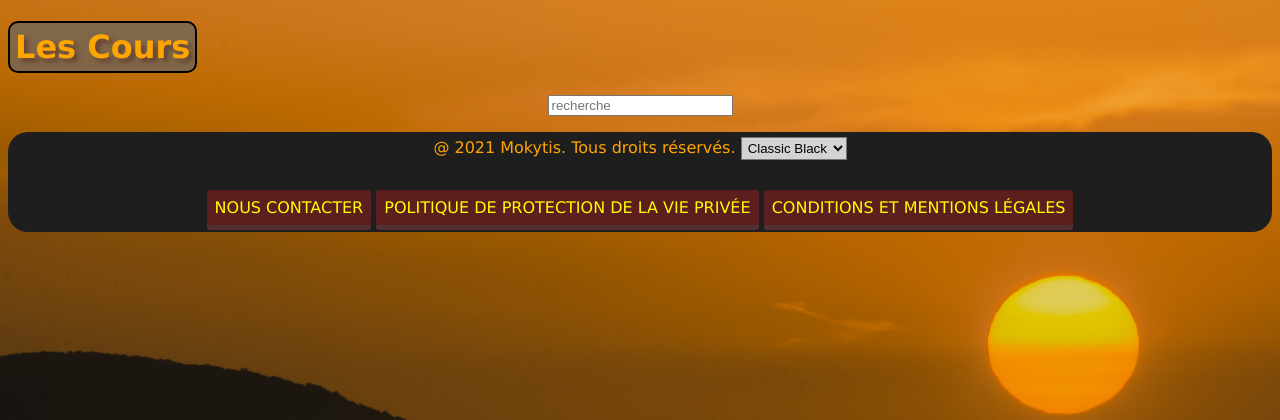
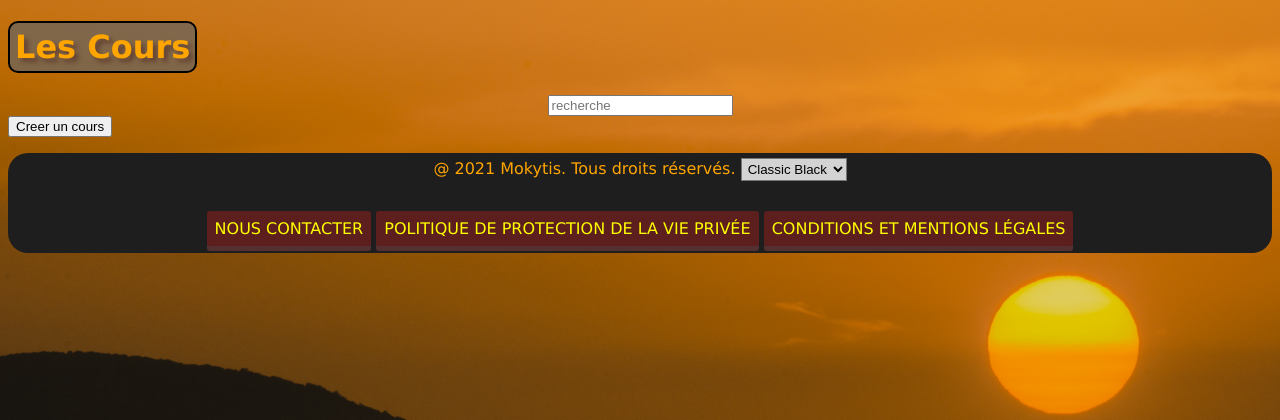
Before and after one commit to Meandres/mokytis, a PHP site: page /Vue/vueListeCours.php in a window 1280 px wide. Shown: the part 174-594 px from the top of the page. Run offline with PHP 8.4, Linux system fonts and the light colour scheme; the template is opened without the code that fills it, so the values that code supplies are empty; some libraries are stand-ins or nearby versions.

Commit message:
Update vueListeCours.php
modif quentin vueListeCours

```diff
--- a/Vue/vueListeCours.php
+++ b/Vue/vueListeCours.php
@@ -13,6 +13,11 @@ ob_start();
     echo $cours->afficherApperçu();
   } ?>
 </div>
+<div class="createClass-container">
+   <form>
+	 <button type="button" id="createClass" onclick=window.location.href='vueAjoutModifCours.php'>Creer un cours</button>
+   </form>
+</div>
 <?php
 $contenu=ob_get_clean();
 require 'template.php';
```
